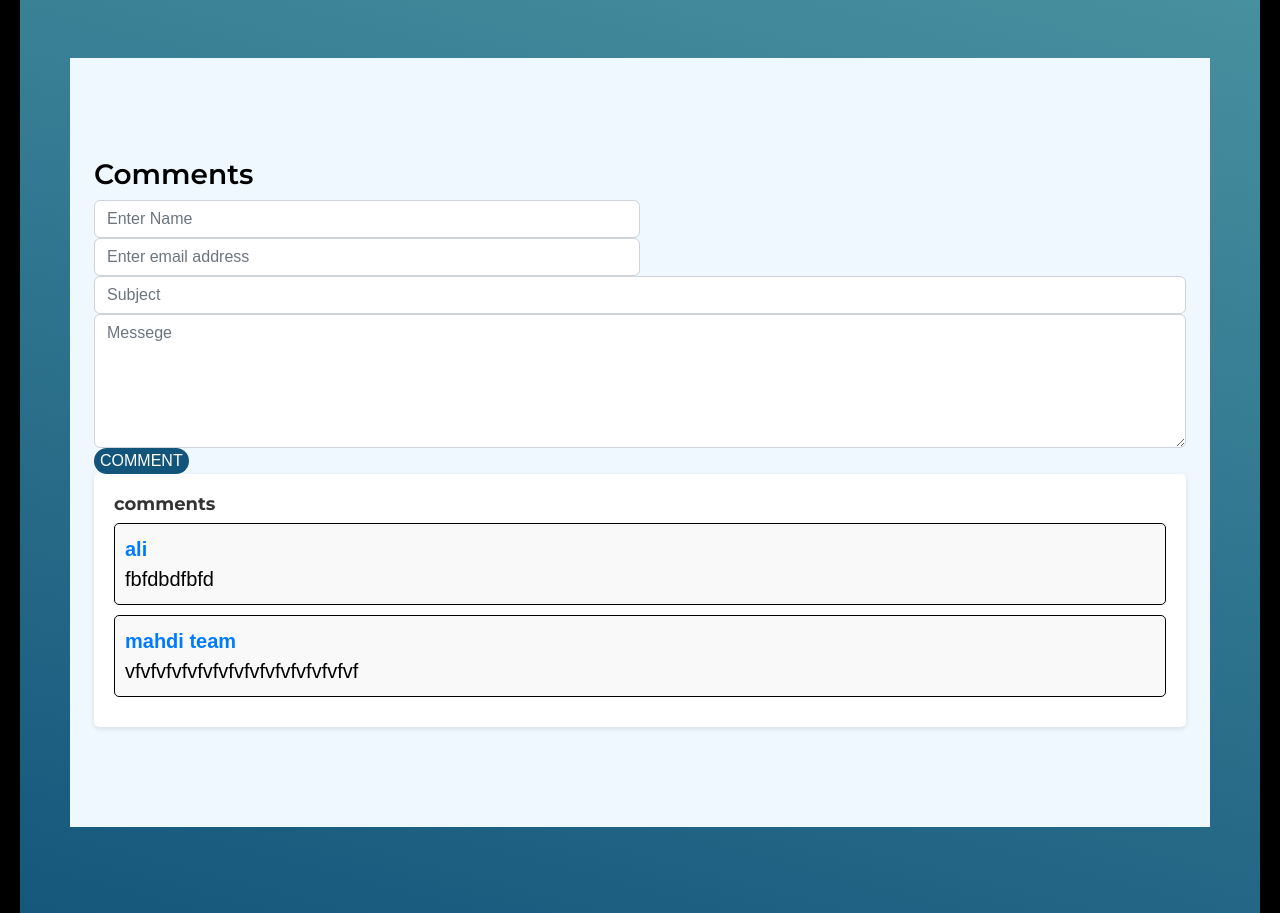
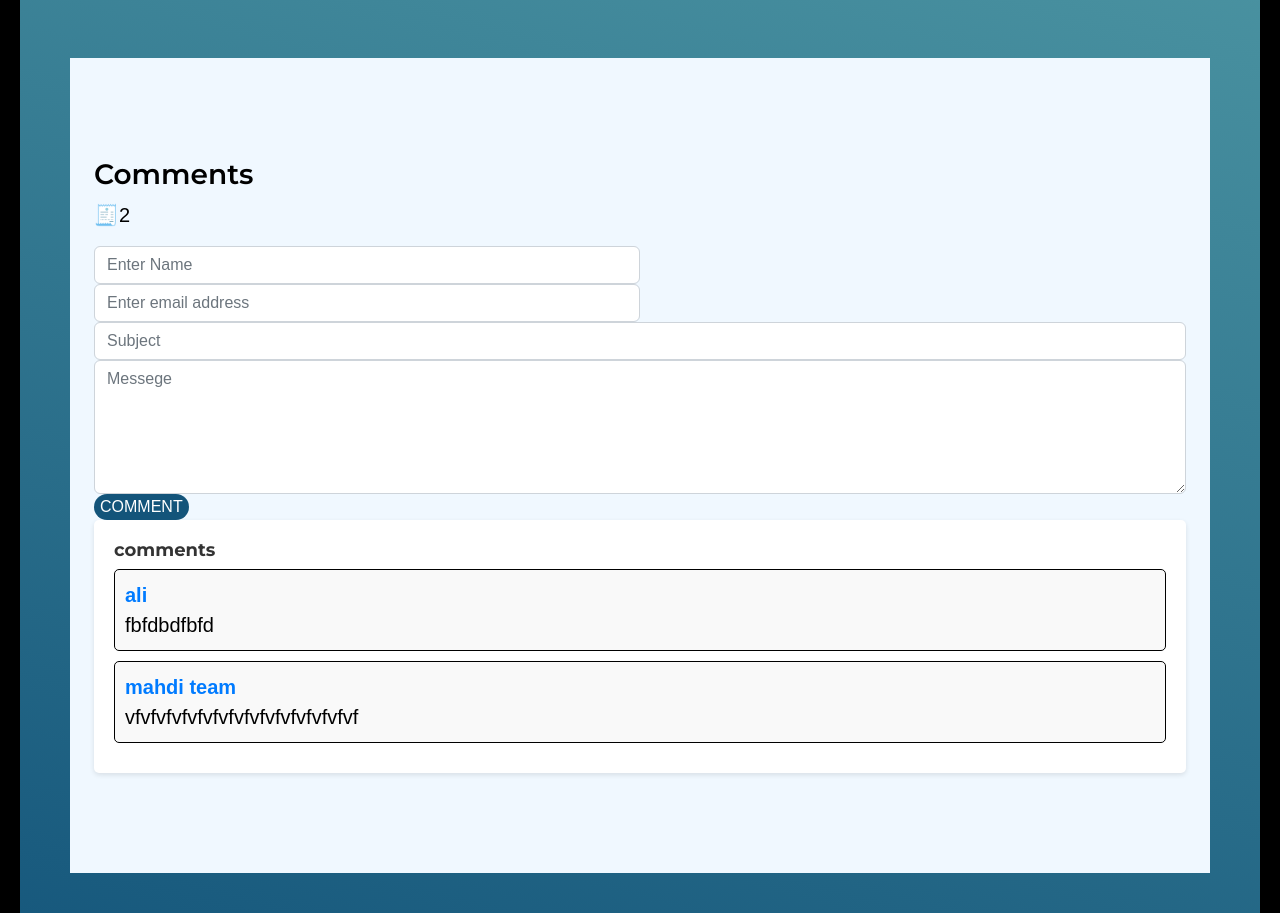
Before and after one commit to Mahdi-tt/tamrin, a Django app: page /blog/1/ in a window 1280 px wide. Shown: the part 1429-2342 px from the top of the page. Run offline with Django 4.2, Linux system fonts and the light colour scheme; data comes from the database, SQL or seed files in the repository; both versions use the stored data as it was after the commit; some libraries are stand-ins or nearby versions.

Commit message:
count comment
comment count

```diff
--- a/templates/blog/blog-comment.html
+++ b/templates/blog/blog-comment.html
@@ -1,6 +1,13 @@
 
 <div class="comment-form">
     <h4>Comments</h4>
+    <style>
+      .comment-count {
+        color: black;
+        }
+    </style>
+
+    <p class="comment-count">🧾{{comment.count}}</p>
     <form  method="POST" action="{% url 'blog:blog_single' id=posts.id %}">
         {% csrf_token %}
         <input name="post" type="hidden" value={{posts.id}}>
```
Also changed, not shown: db.sqlite3.
